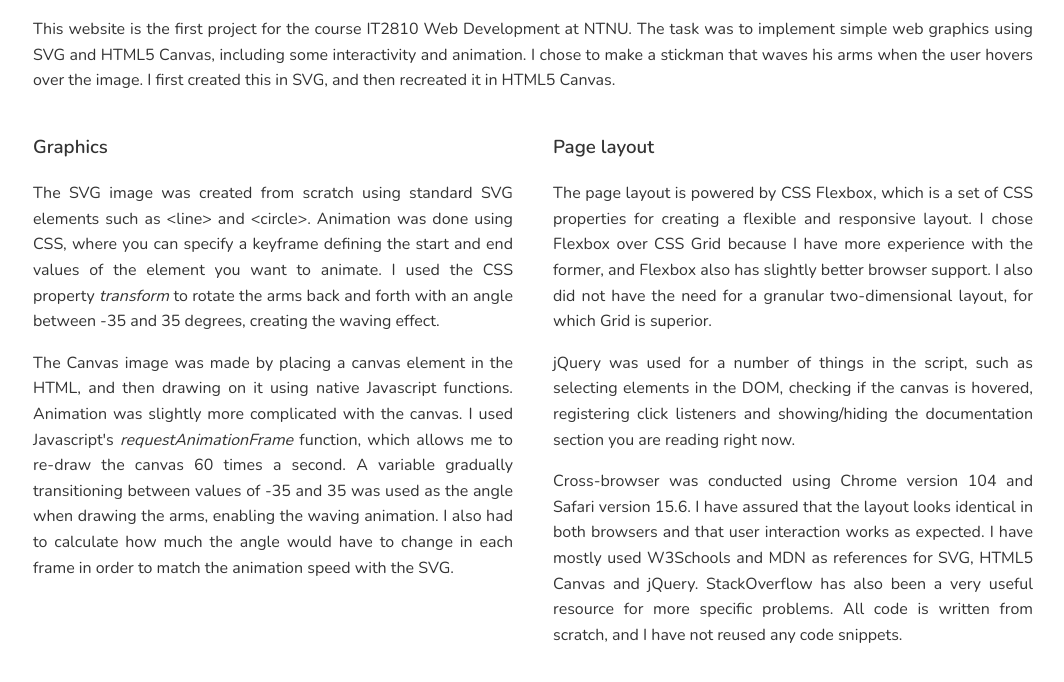
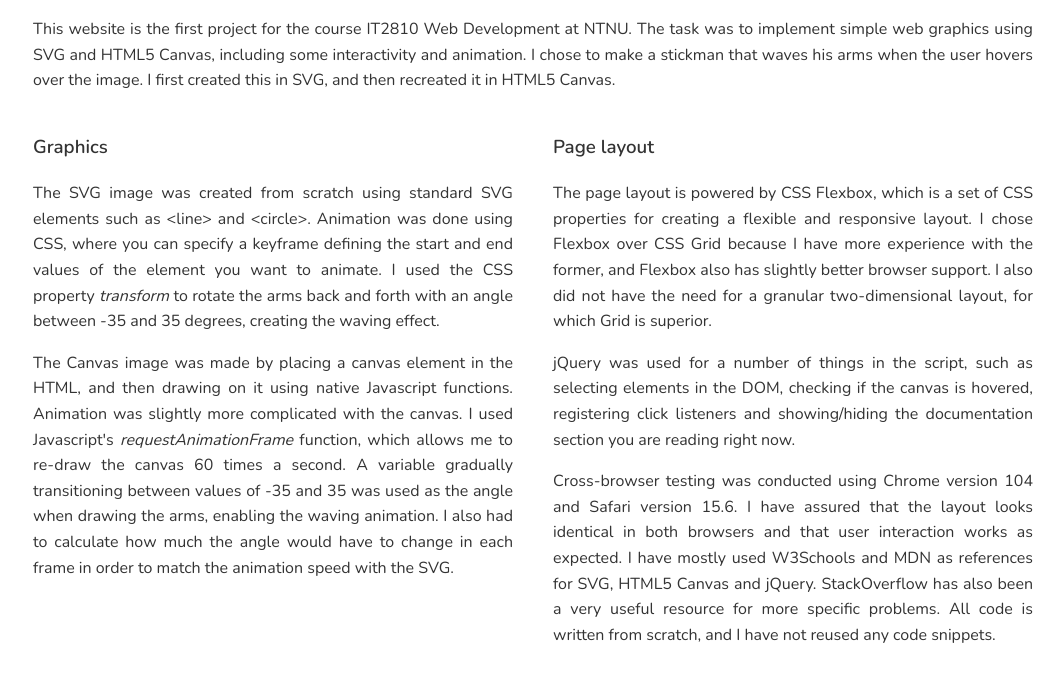
Before and after one commit to mikkelsvartveit/it2810-project1, a plain HTML site: page index.html in a window 1280 px wide. Both pictures are taken after a click on the button "SHOW DOCUMENTATION". Shown: the part 1672-2354 px from the top of the page, without its empty margins (107-1171 px from the left). Drawn offline with nearby package versions, Linux system fonts and the light colour scheme.

Commit message:
Fix typos

```diff
--- a/index.html
+++ b/index.html
@@ -299,7 +299,7 @@
             attention for <i>Håvard the Hover Man</i> and his other remarkable
             creations. However, we can reveal that he is a student at NTNU
             Gløshaugen and that he is very passionate about creating art using
-            state-of-the-art art tools.
+            state-of-the-art tools.
           </p>
         </div>
 
@@ -373,13 +373,13 @@
           </p>
 
           <p>
-            Cross-browser was conducted using Chrome version 104 and Safari
-            version 15.6. I have assured that the layout looks identical in both
-            browsers and that user interaction works as expected. I have mostly
-            used W3Schools and MDN as references for SVG, HTML5 Canvas and
-            jQuery. StackOverflow has also been a very useful resource for more
-            specific problems. All code is written from scratch, and I have not
-            reused any code snippets.
+            Cross-browser testing was conducted using Chrome version 104 and
+            Safari version 15.6. I have assured that the layout looks identical
+            in both browsers and that user interaction works as expected. I have
+            mostly used W3Schools and MDN as references for SVG, HTML5 Canvas
+            and jQuery. StackOverflow has also been a very useful resource for
+            more specific problems. All code is written from scratch, and I have
+            not reused any code snippets.
           </p>
         </div>
       </div>
```
